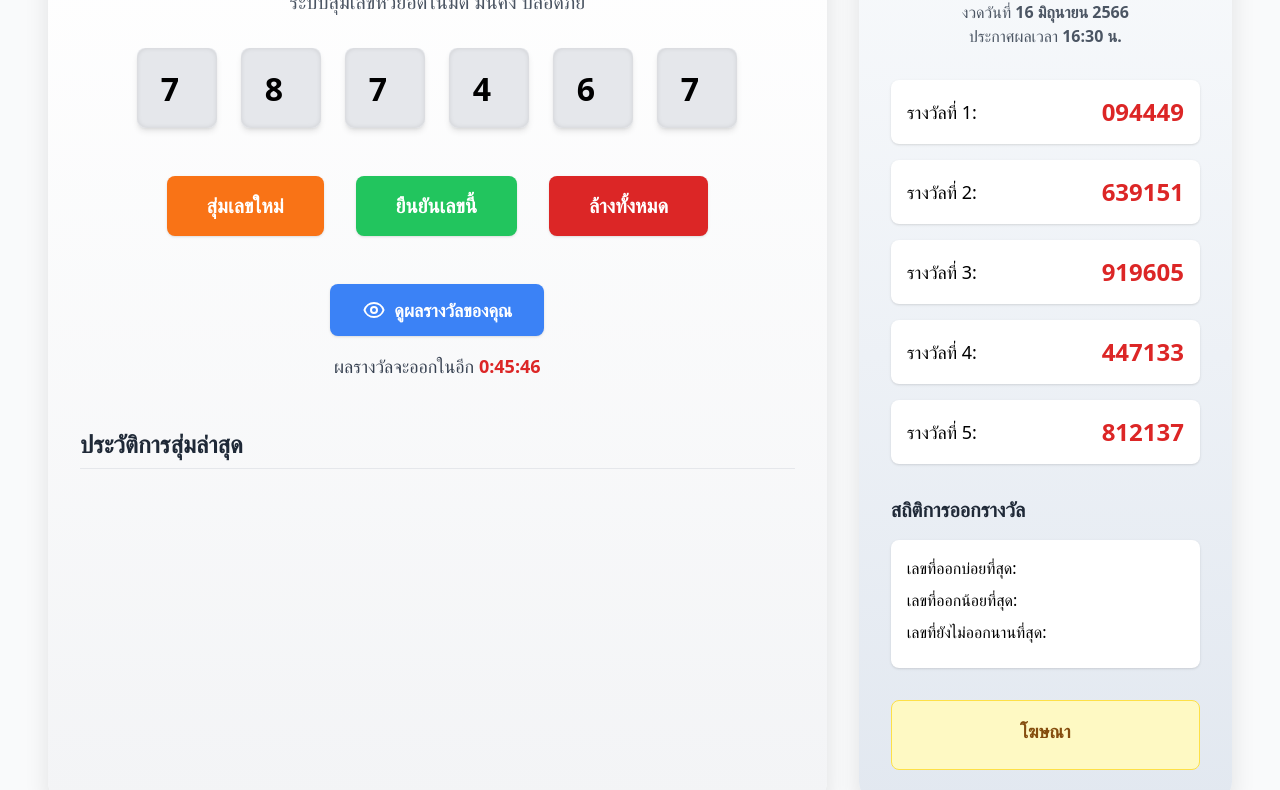
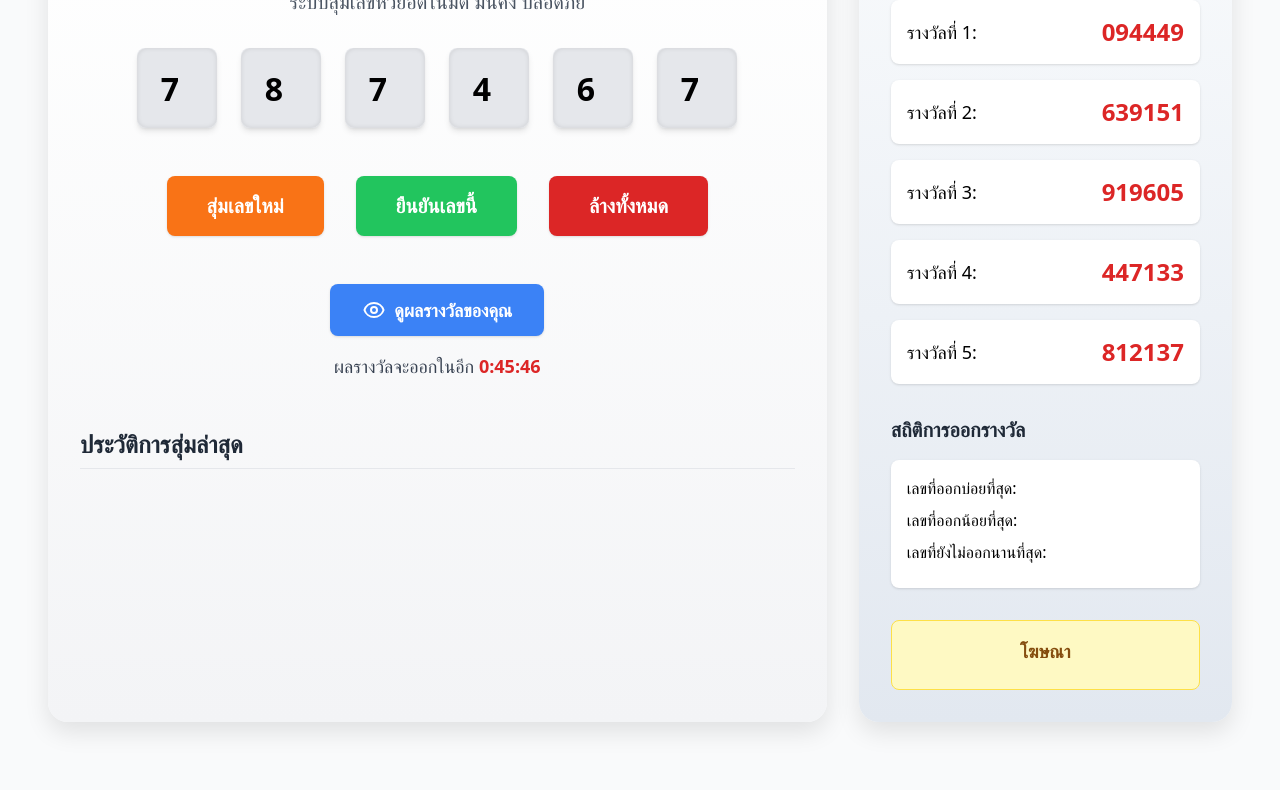
Before and after one commit to xsieux292/Hack-kratone-Project, a plain HTML site: page index.html in a window 1280 px wide. Shown: the part 220-1010 px from the top of the page. After the commit the page ends 974 px from the top, so only its background shows below. Drawn offline with nearby package versions, Linux system fonts and the light colour scheme.

Commit message:
Update html

```diff
--- a/index.html
+++ b/index.html
@@ -149,12 +149,6 @@
       <!-- ส่วนขวา - ผลรางวัล -->
       <div class="result-section">
         <h2 class="text-3xl font-bold text-center text-gray-800 mb-6">ผลรางวัลล่าสุด</h2>
-
-        <!-- ข้อมูลการออกรางวัล -->
-        <div class="mb-8 text-center">
-          <p class="text-gray-600">งวดวันที่ <span class="font-semibold">16 มิถุนายน 2566</span></p>
-          <p class="text-gray-600">ประกาศผลเวลา <span class="font-semibold">16:30 น.</span></p>
-        </div>
 
         <!-- เลขที่ออก -->
         <div class="space-y-4">
```
